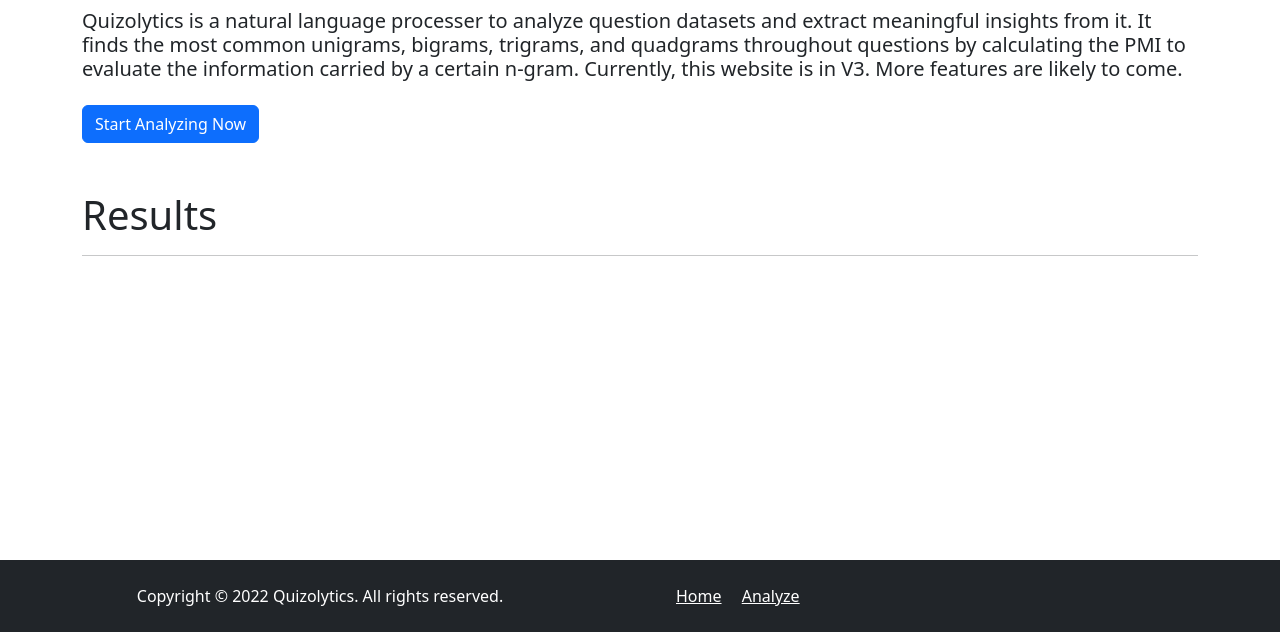
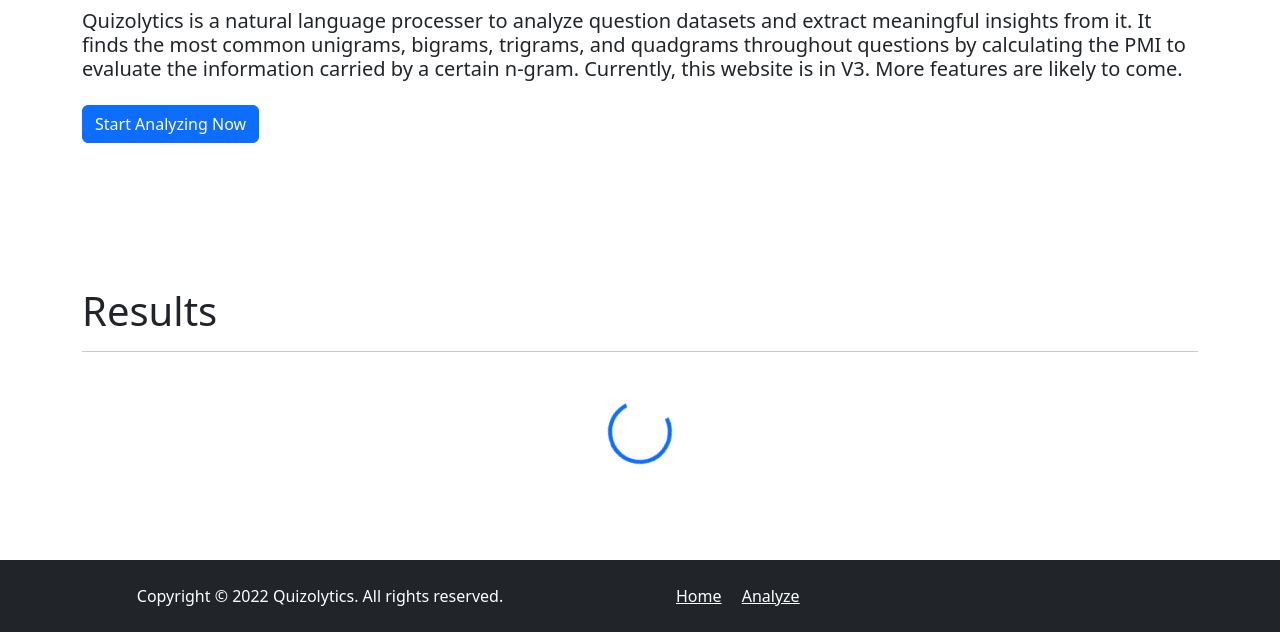
Before and after one commit to Saptak625/Quizolytics, a Flask app: template templates/index.html in a window 1280 px wide. Shown: the part 168-800 px from the top of the page. Run offline with Flask 2, Linux system fonts and the light colour scheme; the template is opened without the code that fills it, so the values that code supplies are empty; some libraries are stand-ins or nearby versions.

Commit message:
Added Page Loading Spinner and Auto Results Scrolling

```diff
--- a/templates/template.html
+++ b/templates/template.html
@@ -48,12 +48,19 @@
         {% endif %}
       {% endwith %}
     {% endblock body %}
-    {% if data != None %}
       {% block results %}
-      <h1 class="mt-5">Results</h1>
-      <hr>
+      <div class="mt-5">
+        <div class="py-5" id="scrollTo"></div>
+        <h1>Results</h1>
+        <hr>
+        <div class="text-center" id="loadSpinner">
+          <div class="py-3"></div>
+          <div class="spinner-border text-primary" style="width: 4rem; height: 4rem;" role="status">
+            <span class="visually-hidden">Loading...</span>
+          </div>
+        </div>
+      </div>
       {% endblock results %}
-    {% endif %}
   </div>
   {% endblock wholebody %}
   <footer class="bg-dark text-white row mx-0 py-4 w-100 mt-auto">
@@ -76,6 +83,11 @@
         navigator.clipboard.writeText(rawString);
         console.log(rawString);
       }
+
+      {% if data == None %}
+        const spinner = document.getElementById("loadSpinner");
+        spinner.parentElement.style.display = 'none';
+      {% endif %}
     </script>
   </body>
 </html>
```
Also changed, not shown: templates/analyze.html (+20 -1 lines).
